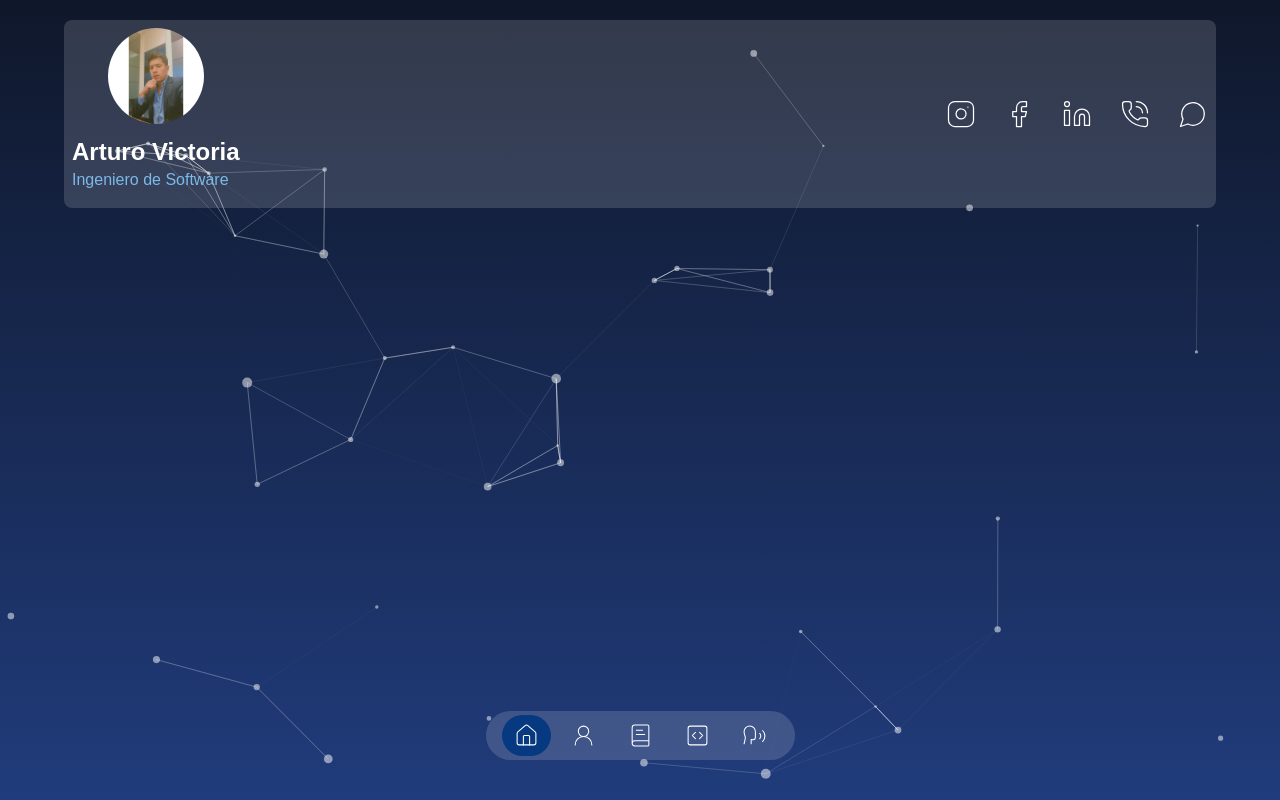
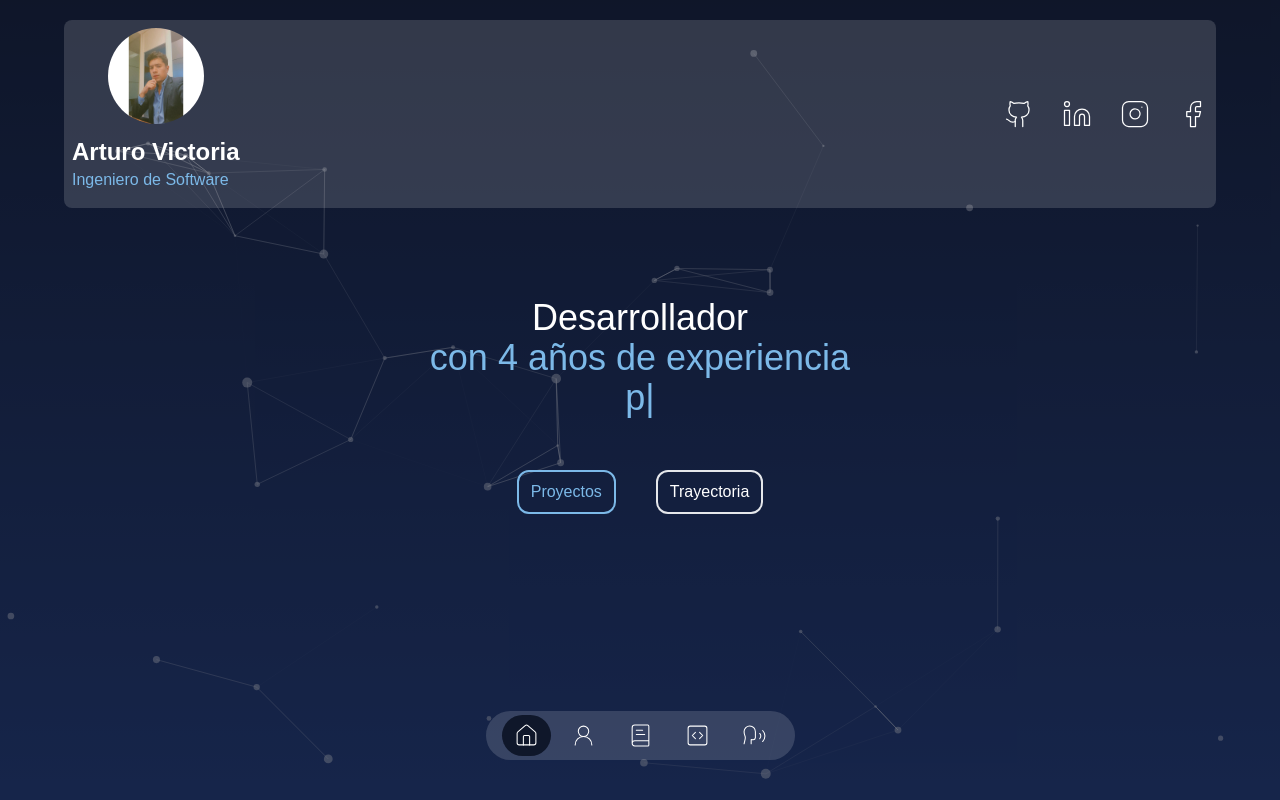
Before and after one commit to wolfdev07/aw-landing, a Next.js app: page / in a window 1280 px wide. Built offline with nearby package versions, Linux system fonts and the light colour scheme.

Commit message:
Introduction && (routes)

```diff
--- /dev/null
+++ b/app/(routes)/about-me/page.tsx
@@ -0,0 +1,9 @@
+const PageAboutMe = () => {
+    return (
+        <div>
+            About me works!!
+        </div>
+    );
+}
+
+export default PageAboutMe;
--- /dev/null
+++ b/app/(routes)/hello-world/page.tsx
@@ -0,0 +1,9 @@
+const HelloWorld = () => {
+    return(
+        <div>
+            Hello World
+        </div>
+    );
+}
+
+export default HelloWorld;
--- a/app/page.tsx
+++ b/app/page.tsx
@@ -1,5 +1,6 @@
 import CoverParticles from "@/components/cover-particles";
 import TransitionPage from "@/components/transition-page";
+import Intruduction from "@/components/introduction";
 
 export default function Home() {
   return (
@@ -7,6 +8,7 @@ export default function Home() {
       <TransitionPage/>
       <div className="flex min-h-[100vh] h-full bg-no-repeat bg-gradient-cover">
         <CoverParticles />
+        <Intruduction />
       </div>
     </main>
   );
--- a/components/header.tsx
+++ b/components/header.tsx
@@ -25,7 +25,7 @@ const Header = () => {
                                 key={id}
                                 href={src}
                                 target="_blank"
-                                className="transition-all duration-300 hover:text-secondary"
+                                className="transition-all duration-300 hover:text-primary"
                             >
                                 { logo }
                             </Link>
--- /dev/null
+++ b/components/introduction.tsx
@@ -0,0 +1,55 @@
+"use client";
+import Link from "next/link";
+import Image from "next/image";
+import { TypeAnimation } from "react-type-animation";
+
+
+const Intruduction = () => {
+    return (
+        <div className="z-20 w-full grid justify-items-center bg-darkBg/60">
+            <div className="z-20 grid items-center h-full">
+                <div className="flex flex-col justify-center max-w-md">
+
+                    <p className="mb-3 p-3 text-2xl leading-tight text-center md:text-4xl md:mb-10">
+                        Desarrollador <br />
+                        <TypeAnimation
+                        sequence={[
+                            "Backend/Frontend",
+                            2500,
+                            "con 4 años de experiencia profesional",
+                            2500,
+                            "con Pasión por la Innovación, Tecnología y Ciencia",
+                            2500
+                        ]}
+                        wrapper="span"
+                        speed={50}
+                        repeat={Infinity}
+                        className="text-bold text-primary"
+                        />
+                    </p>
+
+                    <div className="flex items-center justify-center gap-3 md-justify-start md:gap-10">
+
+                        <Link
+                        href="/projects"
+                        className="px-3 py-2 transition-all border-2 cursor-pointer text-md w-fit rounded-xl
+                        text-primary border-primary
+                        hover:shadow-xl hover:shadow-withe/50">
+                            Proyectos
+                        </Link>
+
+                        <Link
+                        href="/projects"
+                        className="px-3 py-2 transition-all border-2 cursor-pointer text-md w-fit
+                        rounded-xl hover:shadow-xl hover:shadow-withe/50">
+                            Trayectoria
+                        </Link>
+
+                    </div>
+                </div>
+            </div>
+        </div>
+    );
+}
+
+export default Intruduction;
--- a/components/navbar.tsx
+++ b/components/navbar.tsx
@@ -18,7 +18,7 @@ const Navbar = () => {
                         key={item.id}
                         className={
                             `px-3 py-2 transition duration-150 rounded-full cursor-pointer hover:bg-secondary`
-                            + (router === item.link ? " bg-secondary" : "")
+                            + (router === item.link ? " bg-darkBg" : "")
                         }
                         >
                             <Link href={item.link}>{item.icon}</Link>
--- a/data.tsx
+++ b/data.tsx
@@ -1,33 +1,27 @@
-import { BookText, CodeSquare, HomeIcon, UserRound, Linkedin, Crop, Pencil, Computer, Book, Rocket, Speech, Instagram, Facebook, PhoneCall, MessageCircle } from "lucide-react";
+import { BookText, CodeSquare, HomeIcon, UserRound, Linkedin, Crop, Pencil, Computer, Book, Rocket, Speech, Instagram, Facebook, PhoneCall, MessageCircle, Github } from "lucide-react";
 
 export const socialNetworks = [
     {
         id: 1,
+        logo: <Github size={30} strokeWidth={1} />,
+        src: "#!",
+    },
+    {
+        id: 2,
+        logo: <Linkedin size={30} strokeWidth={1} />,
+        src: "https://mx.linkedin.com/in/arthuro-dev",
+    },
+    {
+        id: 3,
         logo: <Instagram size={30} strokeWidth={1} />,
         src: "#!",
     },
 
     {
-        id: 2,
+        id: 4,
         logo: <Facebook size={30} strokeWidth={1} />,
         src: "#!",
-    },
-    {
-        id: 3,
-        logo: <Linkedin size={30} strokeWidth={1} />,
-        src: "#!",
-    },
-    {
-        id: 4,
-        logo: <PhoneCall size={30} strokeWidth={1} />,
-        src: "#!",
-    },
-
-    {
-        id: 5,
-        logo: <MessageCircle size={30} strokeWidth={1} />,
-        src: "#!",
-    },
+    }
 ];
 
 
--- a/package.json
+++ b/package.json
@@ -16,7 +16,8 @@
     "motion": "^11.15.0",
     "next": "15.1.3",
     "react": "^19.0.0",
-    "react-dom": "^19.0.0"
+    "react-dom": "^19.0.0",
+    "react-type-animation": "^3.2.0"
   },
   "devDependencies": {
     "@eslint/eslintrc": "^3",
```
Also changed, not shown: public/home-4.svg (added), 1 other file (tests, documents, lock files or other folders).
